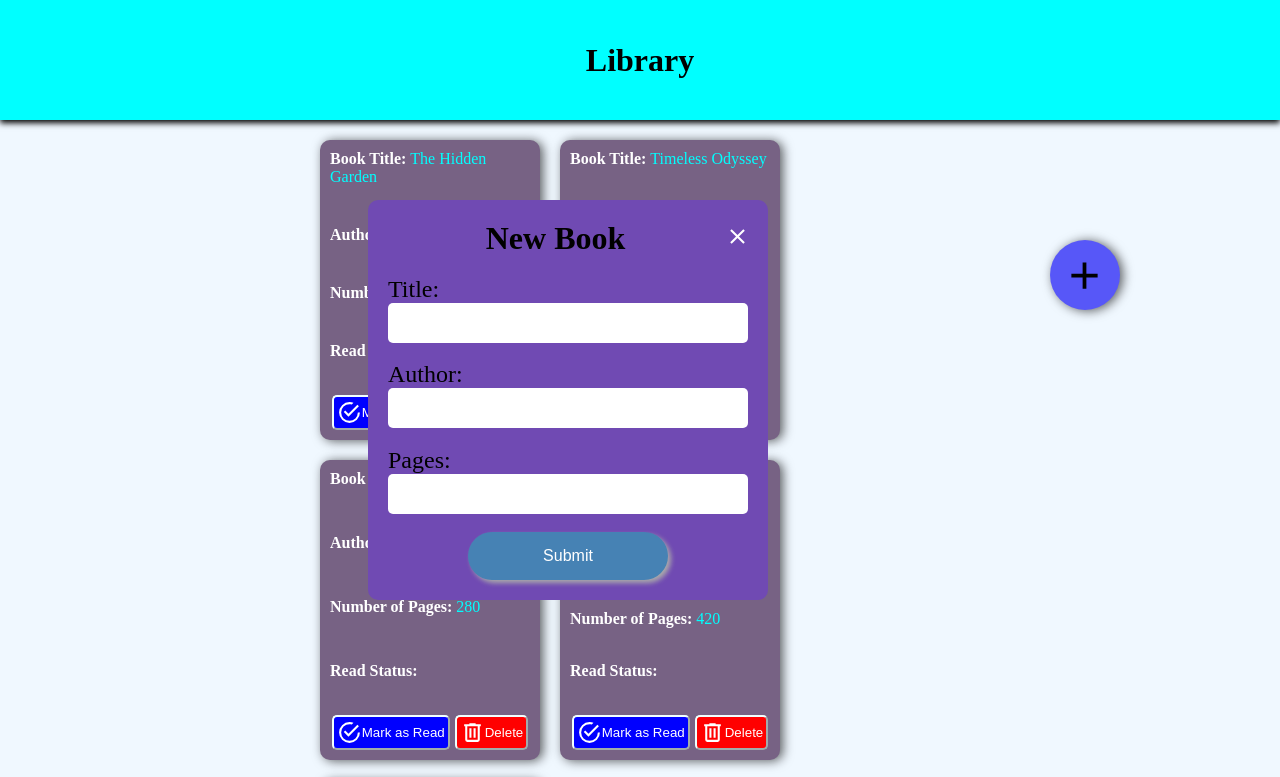
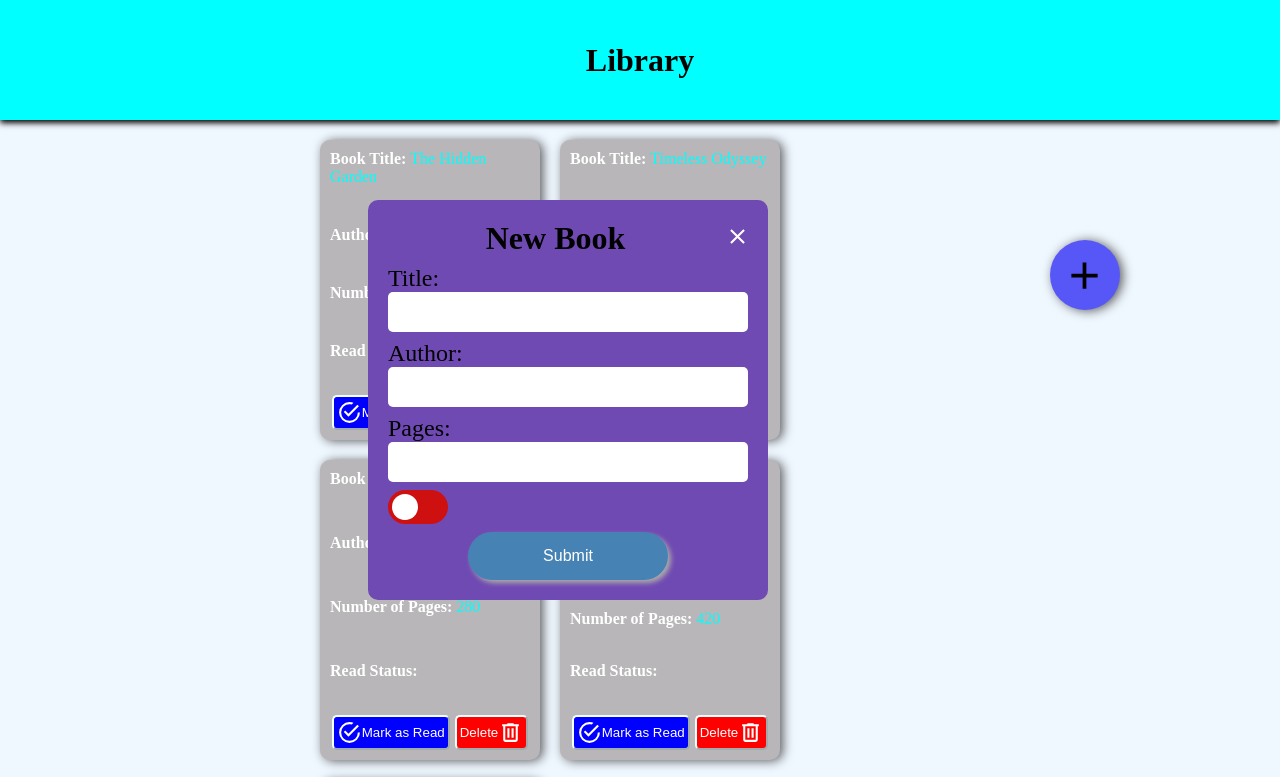
Before and after one commit to imorari/Library, a plain HTML site: page index.html in a window 1280 px wide. Both pictures are taken after a click on the element 1084 px from the left and 275 px from the top of the page. Shown: the top 777 px of the page. Drawn offline with Linux system fonts and the light colour scheme.

Commit message:
need to add read not read functionality and logic and should be done after

```diff
--- a/script.js
+++ b/script.js
@@ -1,20 +1,5 @@
 // All book objects will be stored in this array
-let myLibrary = [
-
-// {
-// title: "Ephemeral Echoes",
-// author: "Cassandra Nightingale",
-// pages: 348,
-// status: false
-// },
-// {
-// title: "Whispers of the Cosmos",
-// author: "Xavier Stardust",
-// pages: 512,
-// status: true
-// }
-];
-
+let myLibrary = [];
 //Book constructor
 
 function Book(title = "Untitled", author = "Unknown Author", pages = 0, status = false) {
@@ -23,7 +8,6 @@ function Book(title = "Untitled", author = "Unknown Author", pages = 0, status =
     this.pages = pages;
     this.status = status;
 }
-
 const newBook1 = new Book("The Hidden Garden", "Eleanor Green", 200, false);
 const newBook2 = new Book("Timeless Odyssey", "Samuel Journey", 350, true);
 const newBook3 = new Book("City of Dreams", "Ava Dreamer", 280, false);
@@ -40,30 +24,11 @@ function addBookToLibrary(book) {
   myLibrary.push(book);
 }
 
-
-
-
-
-
-
-
-
-
-
-
-
-
-
-
 // HTML Stuff
 const formContainer = document.querySelector("#form-container");
 
 //Form Creation
-
 function createForm(){
-
-
-
 const form = document.createElement('form');
 form.id = "form" ;
 form.method = "post";
@@ -110,10 +75,6 @@ submitButton.setAttribute("type", "submit")
 const divTitle = document.createElement("div");
 divTitle.id = "form-title";
 divTitle.innerHTML =`New Book<div class="form-close" id="close"><svg xmlns="http://www.w3.org/2000/svg" viewBox="0 0 24 24"><title>close</title><path d="M19,6.41L17.59,5L12,10.59L6.41,5L5,6.41L10.59,12L5,17.59L6.41,19L12,13.41L17.59,19L19,17.59L13.41,12L19,6.41Z" /></svg></div>`
-
-
-
-
 formContainer.classList.add('form-class');
 form.appendChild(divTitle);
 
@@ -136,16 +97,24 @@ inputGroup3.appendChild(labelPages);
 inputGroup3.appendChild(inputPages);
 form.appendChild(inputGroup3)
 
+const switchLabel = document.createElement("label");
+switchLabel.classList.add("switch");
+const checkboxInput = document.createElement("input");
+checkboxInput.setAttribute("type", "checkbox");
+const sliderSpan = document.createElement("span");
+sliderSpan.classList.add("slider");
+sliderSpan.classList.add("round");
+switchLabel.appendChild(checkboxInput);
+switchLabel.appendChild(sliderSpan);
+form.appendChild(switchLabel);
+
 form.appendChild(submitButton)
 formContainer.appendChild(form);
 }
 
 //Card Creation
+const cardPlace = document.querySelector('#main');    //made this public and accessible for other functions
 function createCard(title, author, pages, status){
-
-
-const cardPlace = document.querySelector('#main');
-
 const card = document.createElement("div");
 card.classList.add("card");
 
@@ -185,13 +154,11 @@ cardContent.appendChild(bookTitle);
 cardContent.appendChild(bookAuthor);
 cardContent.appendChild(bookPages);
 cardContent.appendChild(readStatus);
-
 const buttonsContainer = document.createElement("div");
 buttonsContainer.classList.add("card-buttons");
 buttonsContainer.innerHTML = `
-<button id = "read"> <svg xmlns="http://www.w3.org/2000/svg" viewBox="0 0 24 24"><title>checkbox-marked-circle-outline</title><path d="M20,12A8,8 0 0,1 12,20A8,8 0 0,1 4,12A8,8 0 0,1 12,4C12.76,4 13.5,4.11 14.2,4.31L15.77,2.74C14.61,2.26 13.34,2 12,2A10,10 0 0,0 2,12A10,10 0 0,0 12,22A10,10 0 0,0 22,12M7.91,10.08L6.5,11.5L11,16L21,6L19.59,4.58L11,13.17L7.91,10.08Z" /></svg>Mark as Read</button>
-<button id = "delete"><svg xmlns="http://www.w3.org/2000/svg" viewBox="0 0 24 24"><title>trash-can-outline</title><path d="M9,3V4H4V6H5V19A2,2 0 0,0 7,21H17A2,2 0 0,0 19,19V6H20V4H15V3H9M7,6H17V19H7V6M9,8V17H11V8H9M13,8V17H15V8H13Z" /></svg> Delete</button>
-
+<button id = "read"> <svg class="read" xmlns="http://www.w3.org/2000/svg" viewBox="0 0 24 24"><title>checkbox-marked-circle-outline</title><path d="M20,12A8,8 0 0,1 12,20A8,8 0 0,1 4,12A8,8 0 0,1 12,4C12.76,4 13.5,4.11 14.2,4.31L15.77,2.74C14.61,2.26 13.34,2 12,2A10,10 0 0,0 2,12A10,10 0 0,0 12,22A10,10 0 0,0 22,12M7.91,10.08L6.5,11.5L11,16L21,6L19.59,4.58L11,13.17L7.91,10.08Z" /></svg>Mark as Read</button>
+<button id = "delete"> Delete<svg class = "delete" xmlns="http://www.w3.org/2000/svg" viewBox="0 0 24 24"><title>trash-can-outline</title><path d="M9,3V4H4V6H5V19A2,2 0 0,0 7,21H17A2,2 0 0,0 19,19V6H20V4H15V3H9M7,6H17V19H7V6M9,8V17H11V8H9M13,8V17H15V8H13Z" /></svg></button>
 `;
 titleSpan.textContent = title;
 authorSpan.textContent = author;
@@ -200,9 +167,6 @@ readSpan.textContent = status;
 card.appendChild(cardContent);
 card.appendChild(buttonsContainer);
 cardPlace.appendChild(card);
-
-
-
 }
 function clickHandler() {
   createForm();
@@ -220,7 +184,6 @@ form.addEventListener('submit',function(event){
     alert("Please fill in all fields");
     return;
   }
-
   book = new Book(title.value, author.value, pages.value , "temp value")
   addBookToLibrary(book);
   createCard(title.value, author.value, pages.value , "temp value")
@@ -246,38 +209,37 @@ addBook.addEventListener('click', clickHandler);
 for (let i = 0; i < myLibrary.length; i++){
     createCard(myLibrary[i].title, myLibrary[i].author, myLibrary[i].pages, myLibrary[i].readStatus);
 }
-// Card Delete event listener and function
-const deleteButton = document.querySelectorAll("#delete");
-const main = document.querySelector("#main");
-const card = document.querySelector(".card");
-deleteButton.forEach((button) => button.addEventListener('click', deleteBook));
-function deleteBook(){
-    const card = this.parentElement.parentElement;
+
+
+// const cardButtons = document.querySelector(".card-buttons");
+
+cardPlace.addEventListener('click',event=>{
+  if (event.target.id === 'delete'){
+    console.log(event.target.id)
+    const card = event.target.parentElement.parentElement;
     const titleElement = card.querySelector('.title span');
     const title = titleElement.textContent;
       if (card) {
         myLibrary = myLibrary.filter(book => book.title != title);
         card.parentNode.removeChild(card);
       }
-}
-//Card Read button event listener and function
-const readButton = document.querySelectorAll("#read");
-readButton.forEach((button)=>button.addEventListener('click', readFunction))
-function readFunction(){
-    const card = this.parentElement.parentElement;
-    const computedStyle = window.getComputedStyle(this);
-    let backgroundColor = computedStyle.backgroundColor;
+
+  }
+  if (event.target.id === 'read') {
+    const computedStyle = window.getComputedStyle(event.target);
+    const backgroundColor = computedStyle.backgroundColor;
+    const card = event.target.parentElement.parentElement;
     const readSTatusElement = card.querySelector('.status span');
-    console.log(backgroundColor)
-    if (backgroundColor ==="rgb(0, 0, 255)"){
-      this.style.backgroundColor = 'green';
-      readSTatusElement.textContent = "Finished";
+    if (backgroundColor === "rgb(0, 0, 255)") {
+        event.target.style.backgroundColor = 'green';
+        readSTatusElement.textContent = "Finished";
     }
-    if(backgroundColor === "rgb(0, 128, 0)"){
-      this.style.backgroundColor = 'blue';
-      readSTatusElement.textContent = "Not Finished Yet";
+    if (backgroundColor === "rgb(0, 128, 0)") {
+        event.target.style.backgroundColor = 'blue';
+        readSTatusElement.textContent = "Not Finished Yet";
     }
 }
+})
 // Form Drag Function(from w3 school not mine)
 dragElement(document.getElementById("form-container"));
 
--- a/styles.css
+++ b/styles.css
@@ -52,7 +52,7 @@ body{
 .card{
 box-sizing: border-box;
 height: 300px;
-background-color: #776284;
+background-color: rgb(184, 182, 184);
 padding: 10px;
 display: flex;
 flex-direction: column;
@@ -84,8 +84,10 @@ button{
 }
 .card-buttons{
     display: flex;
-
     gap: 5px
+}
+button svg{
+    pointer-events: none;           /*source: stack overflow. because whenever the button was clicked on the svg part the event would not register as svgs are independent HTML objects.*/
 }
 #delete{
     background-color: red;
@@ -213,3 +215,68 @@ form{
     cursor: pointer;
 
 }
+
+
+/* The switch - the box around the slider */
+.switch {
+    position: relative;
+    display: inline-block;
+    width: 60px;
+    height: 34px;
+    align-self: flex-start;
+  }
+
+  /* Hide default HTML checkbox */
+  .switch input {
+    opacity: 0;
+    width: 0;
+    height: 0;
+  }
+
+  /* The slider */
+  .slider {
+    position: absolute;
+    cursor: pointer;
+    top: 0;
+    left: 0;
+    right: 0;
+    bottom: 0;
+    background-color: #cf1010;
+    -webkit-transition: .4s;
+    transition: .4s;
+  }
+
+  .slider:before {
+    position: absolute;
+    content: "";
+    height: 26px;
+    width: 26px;
+    left: 4px;
+    bottom: 4px;
+    background-color: white;
+    -webkit-transition: .4s;
+    transition: .4s;
+  }
+
+  input:checked + .slider {
+    background-color: #2196F3;
+  }
+
+  input:focus + .slider {
+    box-shadow: 0 0 1px #2196F3;
+  }
+
+  input:checked + .slider:before {
+    -webkit-transform: translateX(26px);
+    -ms-transform: translateX(26px);
+    transform: translateX(26px);
+  }
+
+  /* Rounded sliders */
+  .slider.round {
+    border-radius: 34px;
+  }
+
+  .slider.round:before {
+    border-radius: 50%;
+  }
```
Also changed, not shown: images/book.jpg (added), index.html (line endings or trailing spaces).
